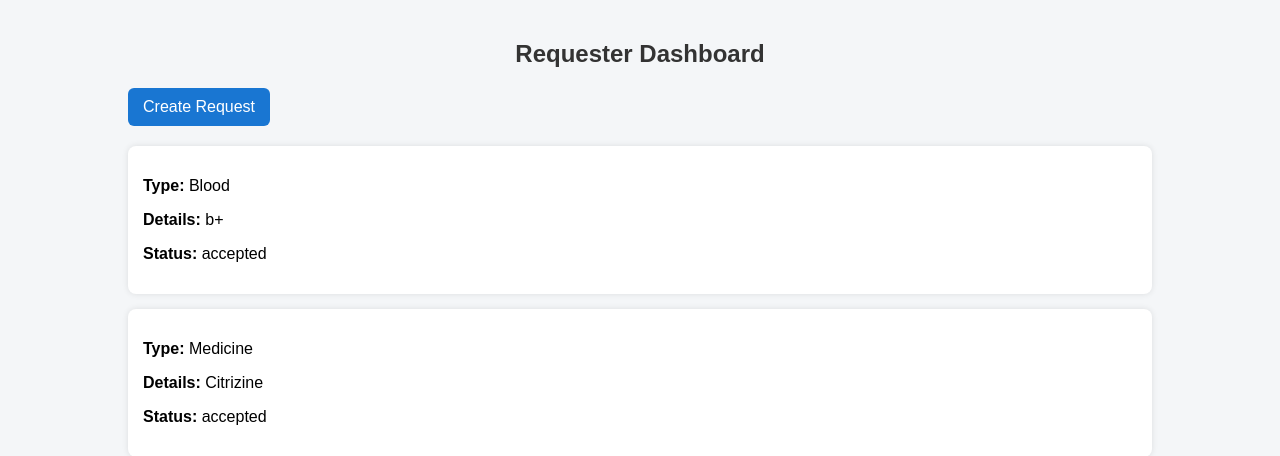
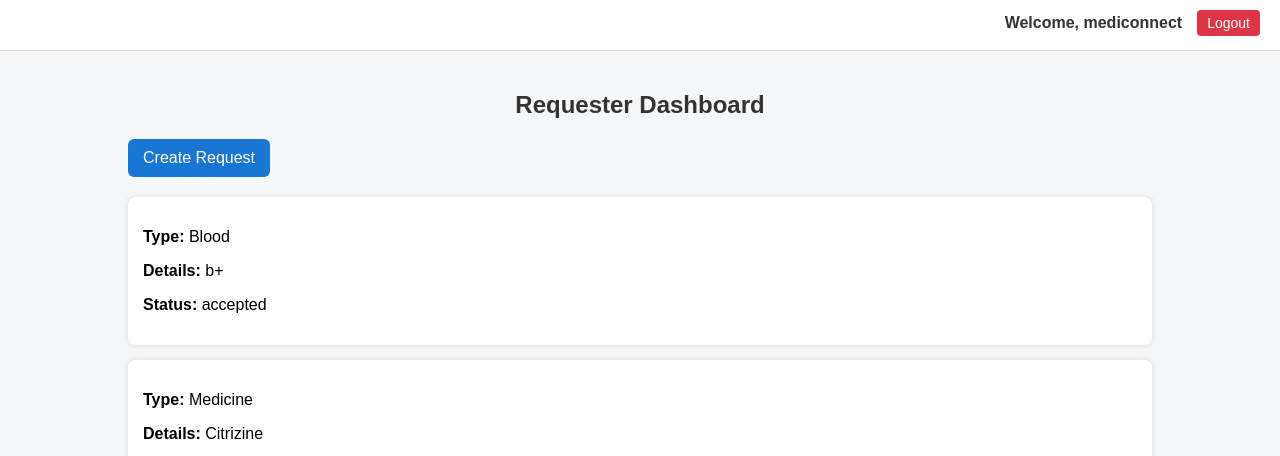
Before and after one commit to dikshathakre18/Mediconnect, a Django app: page /requester/dashboard/ in a window 1280 px wide. Shown: the top 456 px of the page. Run offline with Django 5.2, Linux system fonts and the light colour scheme; a user stored in the database is signed in; data comes from the database, SQL or seed files in the repository; both versions use the stored data as it was after the commit.

Commit message:
Updated Dashboards

```diff
--- a/mediconnect/core/static/core/css/requester_dashboard.css
+++ b/mediconnect/core/static/core/css/requester_dashboard.css
@@ -38,3 +38,40 @@ h2 {
     border-radius: 8px;
     box-shadow: 0 0 6px rgba(0, 0, 0, 0.1);
 }
+
+/* Header for welcome message */
+.header {
+    position: relative;
+    width: 100%;
+    height: 50px;
+    background-color: #fff;
+    border-bottom: 1px solid #ddd;
+}
+
+.user-info {
+    position: absolute;
+    top: 10px;
+    right: 20px;
+    display: flex;
+    align-items: center;
+    gap: 15px;
+}
+
+.welcome {
+    margin: 0;
+    font-weight: bold;
+    color: #333;
+}
+
+.logout-btn {
+    padding: 5px 10px;
+    background-color: #dc3545;
+    color: white;
+    text-decoration: none;
+    border-radius: 4px;
+    font-size: 14px;
+}
+
+.logout-btn:hover {
+    background-color: #c82333;
+}
--- a/mediconnect/core/static/css/style.css
+++ b/mediconnect/core/static/css/style.css
@@ -9,3 +9,5 @@ body { font-family: Arial, sans-serif; background: linear-gradient(180deg,#eef2f
 .auth-footer { margin-top:14px; color:#64748b; }
 .auth-footer a { color:#1976d2; text-decoration:none; font-weight:700; margin-left:6px; }
 .error { background:#fee2e2; color:#991b1b; padding:8px 10px; border-radius:6px; margin-bottom:8px; }
+.role-selection { display: flex; gap: 20px; margin: 10px 0; }
+.role-selection label { display: flex; align-items: center; gap: 5px; font-weight: normal; margin: 0; }
--- a/mediconnect/core/templates/register.html
+++ b/mediconnect/core/templates/register.html
@@ -23,6 +23,12 @@
         <label>Password</label>
         <input type="password" name="password" placeholder="Create password" required autocomplete="new-password">
 
+        <label>Role</label>
+        <div class="role-selection">
+            <label><input type="radio" name="role" value="donor" required> Donor</label>
+            <label><input type="radio" name="role" value="requester" required> Requester</label>
+        </div>
+
         <button type="submit">Register</button>
     </form>
 
--- a/mediconnect/core/templates/requester_dashboard.html
+++ b/mediconnect/core/templates/requester_dashboard.html
@@ -6,6 +6,15 @@
     <link rel="stylesheet" href="{% static 'core/css/requester_dashboard.css' %}">
 </head>
 <body>
+
+<div class="header">
+    {% if user.is_authenticated %}
+        <div class="user-info">
+            <span class="welcome">Welcome, {{ user.username }}</span>
+            <a href="{% url 'logout' %}" class="logout-btn">Logout</a>
+        </div>
+    {% endif %}
+</div>
 
 <div class="container">
     <h2>Requester Dashboard</h2>
```
Also changed, not shown: mediconnect/core/static/core/css/donor_dashboard.css (+37 -0 lines), mediconnect/core/templates/donor_dashboard.html (+9 -0 lines), mediconnect/db.sqlite3.
